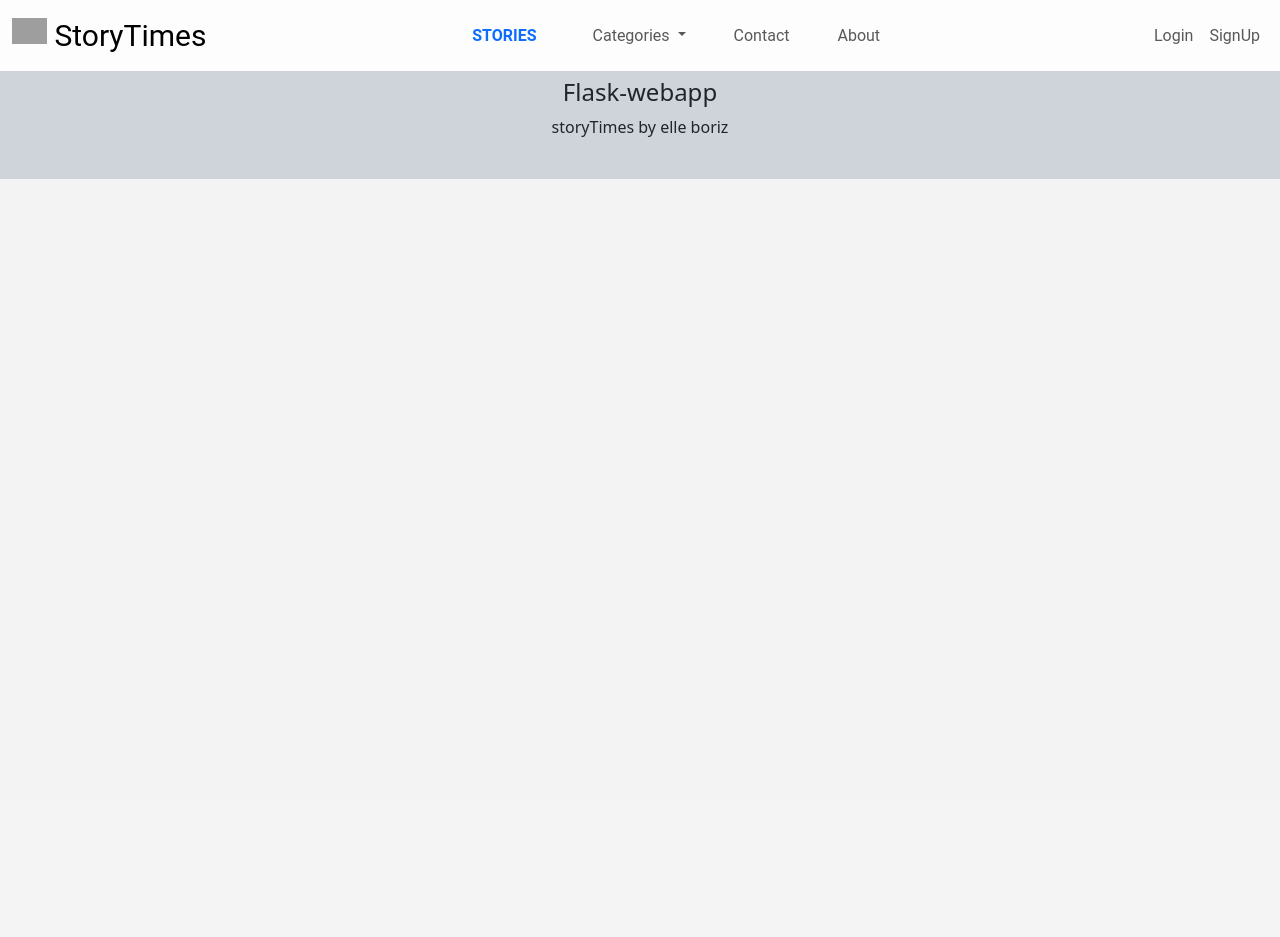
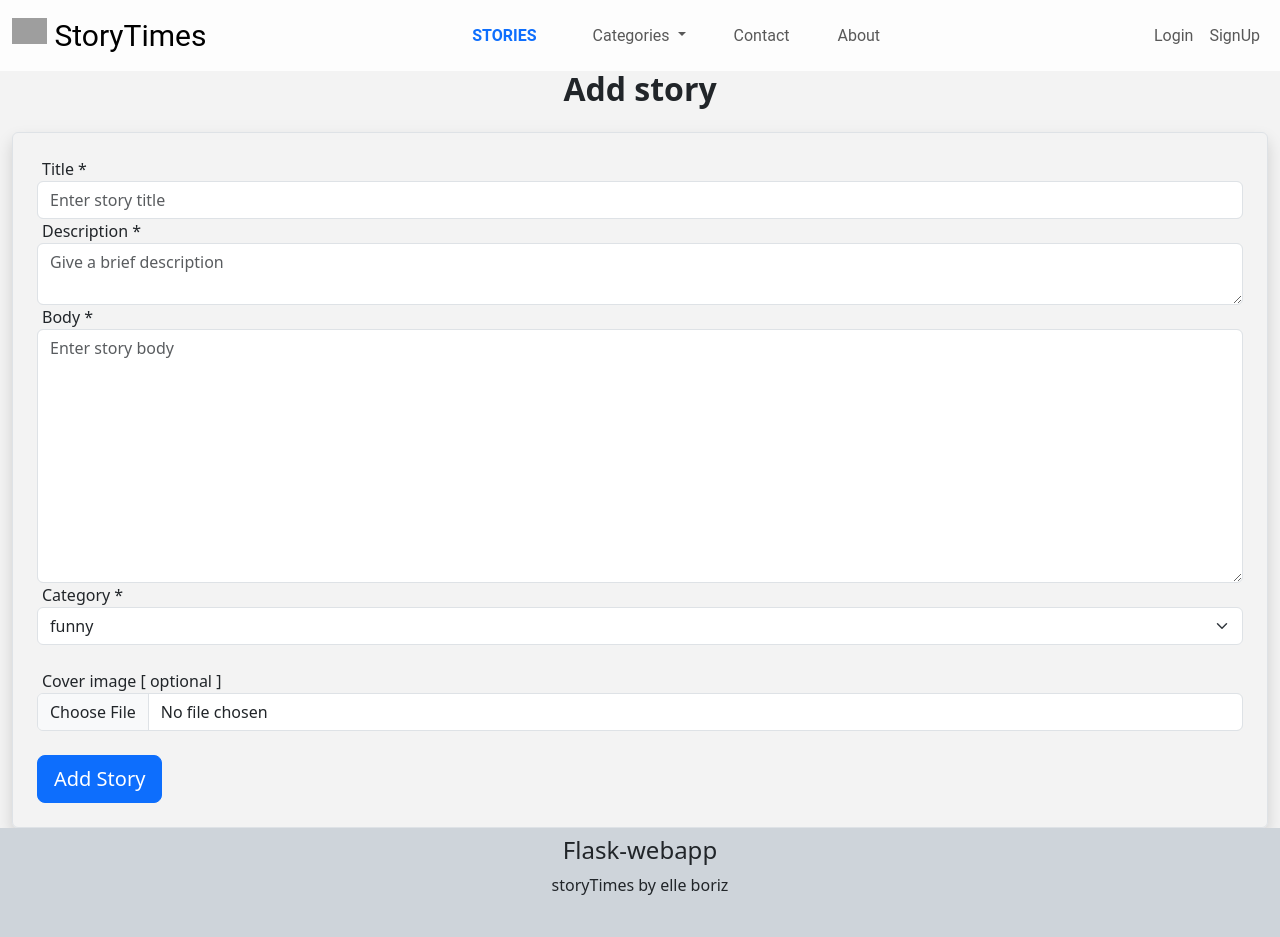
Before and after one commit to elleboriz/Apps, a Flask app: template StoryTimes code/storyApp/templates/addstory.html in a window 1280 px wide. Before the commit the page ends 179 px from the top, so only its background shows below. Run offline with Flask 3, Linux system fonts and the light colour scheme; the template is opened without the code that fills it: values that come from a table or form of the project are taken from there, others are empty; parts of the project's set-up code (start-up, migrations or seed data) failed here and were passed over; some libraries are stand-ins or nearby versions; grey boxes are pictures that could not be loaded.

Commit message:
Update addstory.html
minor updates

```diff
--- a/StoryTimes code/storyApp/templates/addstory.html
+++ b/StoryTimes code/storyApp/templates/addstory.html
@@ -7,21 +7,22 @@
 {% endblock %}
 
 {% block content%}
-{% for story in stories%}
+
 
 <div class="container-fluid " id="fullwidth-add_storypage">
+
+
+    <h2 class="text-center fw-semibold  mb-4">Add story</h2>
     {% with messages = get_flashed_messages(with_categories=true) %}
              {% if messages %}
                 {% for category, message in messages %}
-                    <div class="form-alert alert alert-{{ category }} alert-dismissible fade show" role="alert">
-                      <strong>Sorry!! </strong>{{message}}
+                    <div class="form-alert alert alert-{{ category }} mt-4 alert-dismissible fade show d-flex justify-content-center" role="alert">
+                      <p><strong>Sorry!! </strong>{{message}}</p> <a class="nav-link active text-decoration-underline text-primary ms-3" aria-current="page" href="{{url_for('login_page')}}">Login</a>
                       <button type="button" class="btn-close" data-bs-dismiss="alert" aria-label="Close"></button>
                     </div>
                 {% endfor%}
              {% endif%}
         {% endwith %}
-
-    <h2 class="text-center fw-semibold  mb-4">Add story</h2>
         <form method="post" class=" border p-4 rounded shadow" enctype='multipart/form-data'>
             {{ addstory_form.hidden_tag() }}
 
@@ -46,9 +47,9 @@
 
             {{ addstory_form.submit(class="btn btn-block btn-lg  btn-primary mt-4",id="addstory") }}
 
-            <input class="btn btn-block btn-lg  btn-primary" id="addstory" name="addstory" type="hidden" value="{{story.title}}">
+            <input class="btn btn-block btn-lg  btn-primary" id="addstory" name="addstory" type="hidden" value="addstory">
         </form>
 
 </div>
-{% endfor %}
+
 {% endblock %}
```
